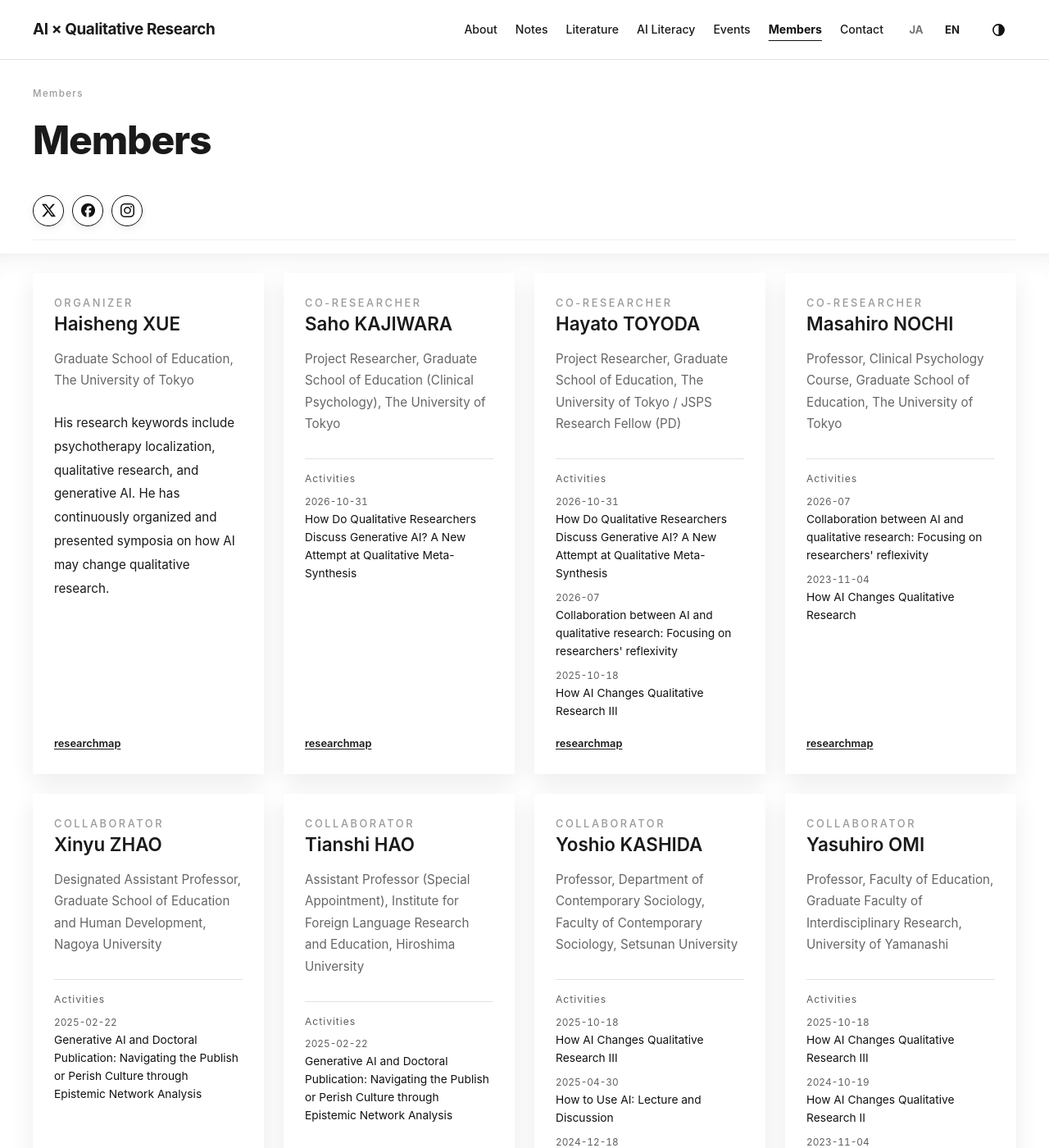
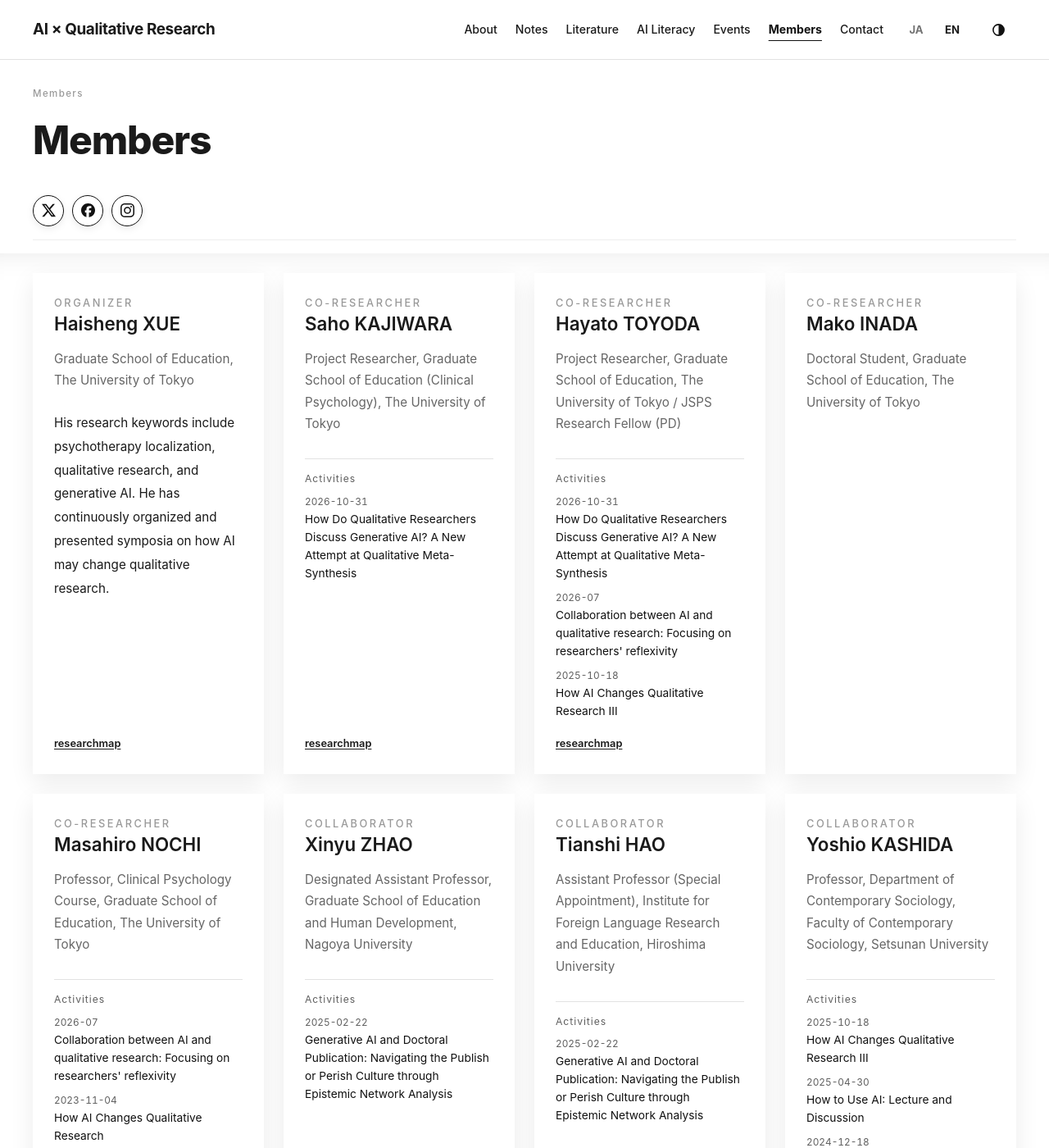
Before and after one commit to xuehaisheng/ai-qualitative-research, a Jekyll site: the page built from members.html, in a window 1280 px wide and 1400 px high. Shown: the whole window at 82% size. Built offline with Jekyll 4.4.1, drawn with Linux system fonts in a browser that asks for light colours.

Commit message:
Add Mako Inada as a co-researcher before Nochi
Co-Authored-By: Claude Opus 5.5 <noreply@anthropic.com>
Claude-Session: https://claude.ai/code/session_01Lmg6w9NJRA6yGBV9Eynzga

```diff
--- a/_data/members.json
+++ b/_data/members.json
@@ -63,8 +63,29 @@
     "profile_url": "https://researchmap.jp/toyoda.h"
   },
   {
+    "id": "inada",
+    "order": 3,
+    "name": {
+      "ja": "稲田 真子",
+      "en": "Mako INADA"
+    },
+    "role": {
+      "ja": "共同研究者",
+      "en": "Co-researcher"
+    },
+    "affiliation": {
+      "ja": "東京大学 大学院教育学研究科 博士課程",
+      "en": "Doctoral Student, Graduate School of Education, The University of Tokyo"
+    },
+    "bio": {
+      "ja": "",
+      "en": ""
+    },
+    "profile_url": ""
+  },
+  {
     "id": "nochi",
-    "order": 3,
+    "order": 4,
     "name": {
       "ja": "能智 正博",
       "en": "Masahiro NOCHI"
@@ -85,7 +106,7 @@
   },
   {
     "id": "zhao",
-    "order": 4,
+    "order": 5,
     "name": {
       "ja": "趙 心語",
       "en": "Xinyu ZHAO"
@@ -106,7 +127,7 @@
   },
   {
     "id": "hao",
-    "order": 5,
+    "order": 6,
     "name": {
       "ja": "Tianshi HAO",
       "en": "Tianshi HAO"
@@ -128,7 +149,7 @@
   },
   {
     "id": "kashida",
-    "order": 6,
+    "order": 7,
     "name": {
       "ja": "樫田 美雄",
       "en": "Yoshio KASHIDA"
@@ -149,7 +170,7 @@
   },
   {
     "id": "omi",
-    "order": 7,
+    "order": 8,
     "name": {
       "ja": "尾見 康博",
       "en": "Yasuhiro OMI"
```
